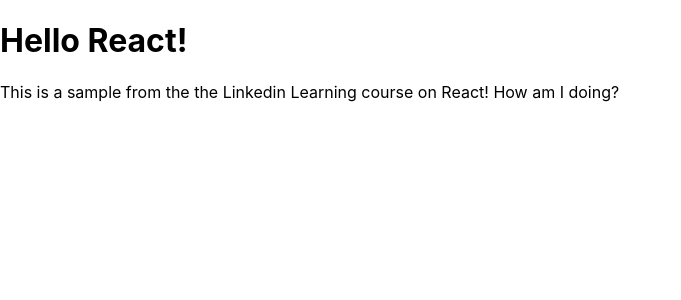
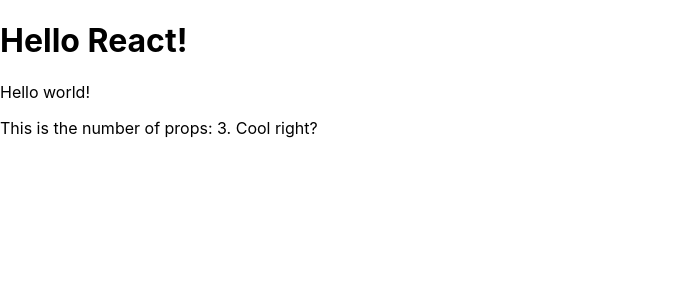
Before and after one commit to vincent-buchner/react-tutorial, a React (Create React App) app: page / in a window 1280 px wide. Shown: the top 300 px of the page, without its empty margins (0-681 px from the left). Built offline with nearby package versions, Linux system fonts and the light colour scheme.

Commit message:
Using props as attributes

```diff
--- a/src/index.js
+++ b/src/index.js
@@ -2,16 +2,18 @@
 import ReactDOM from 'react-dom';
 import './index.css';
 
-function Hello() {
+function Hello(props) {
+  console.log(Object.keys(props))
   return(
     <div>
-      <h1>Hello React!</h1>
-      <p>This is a sample from the the Linkedin Learning course on React! How am I doing? </p>
+      <h1>Hello {props.library}!</h1>
+      <p>{props.message}</p>
+      <p>This is the number of props: {Object.keys(props).length}. Cool right?</p>
     </div>
   );
 }
 
 ReactDOM.render(
-  <Hello />,
+  <Hello library="React" message="Hello world!" number={7} />,
   document.getElementById('root')
 );
```
